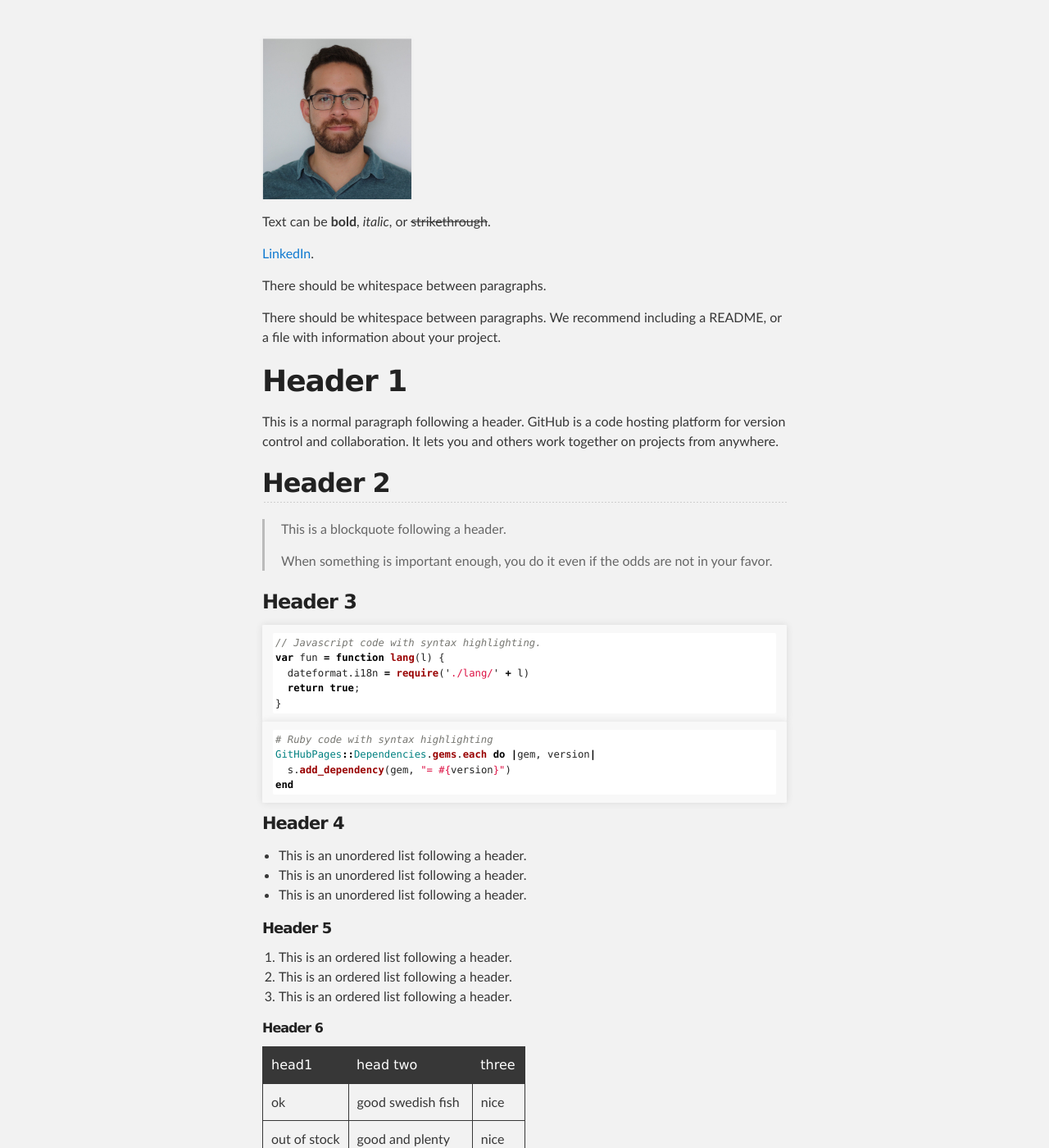
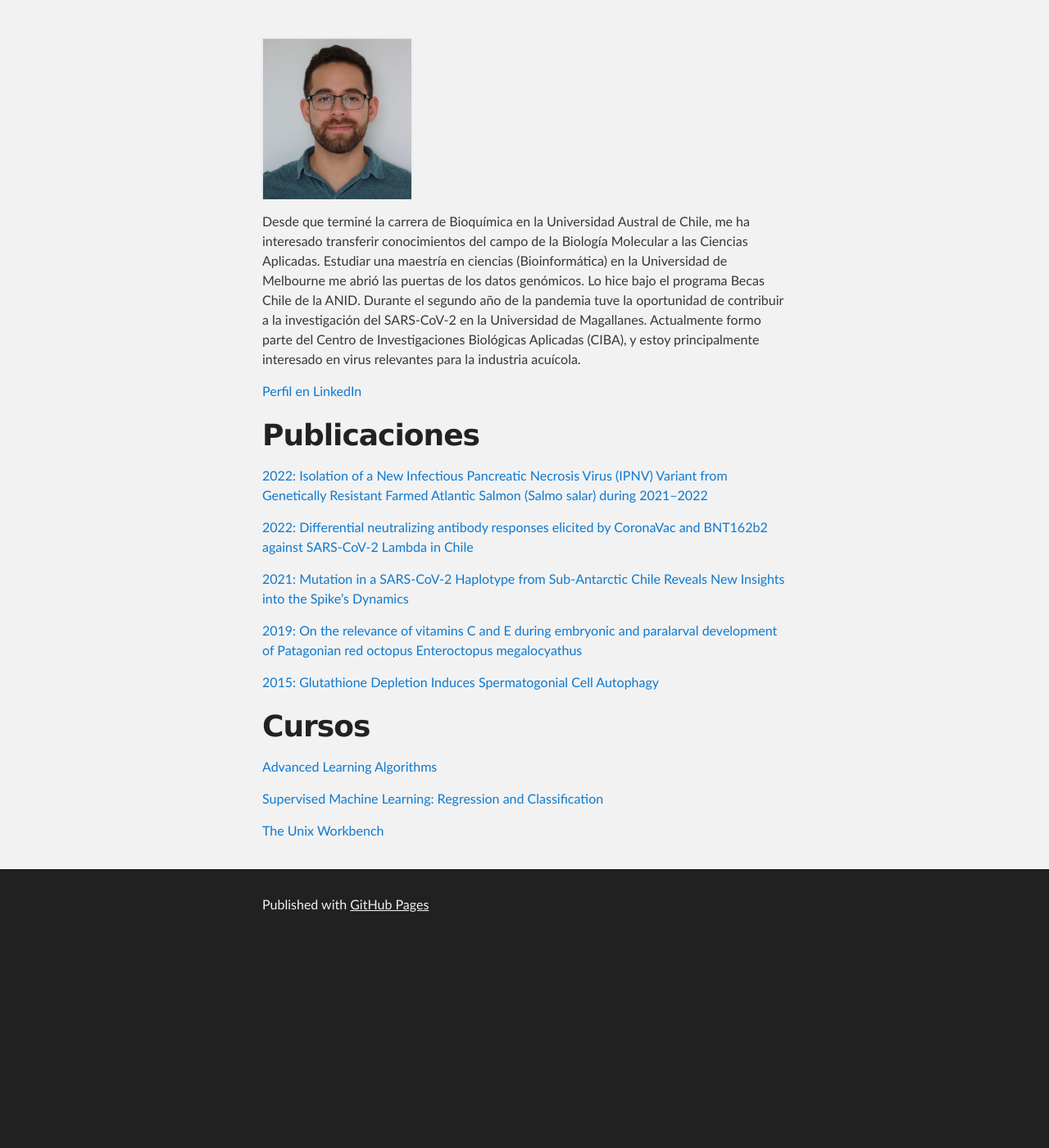
Before and after one commit to marco-montesdeoca/marco-montesdeoca.github.io, a Jekyll site: the page built from index.md, in a window 1280 px wide and 1400 px high, scrolled down 213 px. Shown: the whole window at 82% size. Built offline with Jekyll 4.4.1, drawn with Linux system fonts in a browser that asks for light colours; after the commit the page ends 1363 px from its top, so only the background shows below that; some of the changed text lies outside the part shown.

Commit message:
Update index.md

````diff
--- a/index.md
+++ b/index.md
@@ -3,113 +3,27 @@ layout: default
 ---
 <img src="https://github.com/marco-montesdeoca/marco-montesdeoca.github.io/raw/main/Foto_Marco_Montes_de_Oca.png" width="182" height="196">
 
-Text can be **bold**, _italic_, or ~~strikethrough~~.
+Desde que terminé la carrera de Bioquímica en la Universidad Austral de Chile, me ha interesado transferir conocimientos del campo de la Biología Molecular a las Ciencias Aplicadas. Estudiar una maestría en ciencias (Bioinformática) en la Universidad de Melbourne me abrió las puertas de los datos genómicos. Lo hice bajo el programa Becas Chile de la ANID.
+Durante el segundo año de la pandemia tuve la oportunidad de contribuir a la investigación del SARS-CoV-2 en la Universidad de Magallanes. Actualmente formo parte del Centro de Investigaciones Biológicas Aplicadas (CIBA), y estoy principalmente interesado en virus relevantes para la industria acuícola.
 
-[LinkedIn](https://www.linkedin.com/in/marco-montes-de-oca-809383132/).
+[Perfil en LinkedIn](https://www.linkedin.com/in/marco-montes-de-oca-809383132/)
 
-There should be whitespace between paragraphs.
+# Publicaciones
 
-There should be whitespace between paragraphs. We recommend including a README, or a file with information about your project.
+[2022: Isolation of a New Infectious Pancreatic Necrosis Virus (IPNV) Variant from Genetically Resistant Farmed Atlantic Salmon (Salmo salar) during 2021–2022](https://www.mdpi.com/2076-0817/11/11/1368)
 
-# Header 1
+[2022: Differential neutralizing antibody responses elicited by CoronaVac and BNT162b2 against SARS-CoV-2 Lambda in Chile](https://www.nature.com/articles/s41564-022-01092-1)
 
-This is a normal paragraph following a header. GitHub is a code hosting platform for version control and collaboration. It lets you and others work together on projects from anywhere.
+[2021: Mutation in a SARS-CoV-2 Haplotype from Sub-Antarctic Chile Reveals New Insights into the Spike’s Dynamics](https://www.mdpi.com/1999-4915/13/5/883)
 
-## Header 2
+[2019: On the relevance of vitamins C and E during embryonic and paralarval development of Patagonian red octopus Enteroctopus megalocyathus](https://www.sciencedirect.com/science/article/abs/pii/S0044848617325917?via%3Dihub)
 
-> This is a blockquote following a header.
->
-> When something is important enough, you do it even if the odds are not in your favor.
+[2015: Glutathione Depletion Induces Spermatogonial Cell Autophagy](https://onlinelibrary.wiley.com/doi/abs/10.1002/jcb.25178)
 
-### Header 3
+# Cursos
 
-```js
-// Javascript code with syntax highlighting.
-var fun = function lang(l) {
-  dateformat.i18n = require('./lang/' + l)
-  return true;
-}
-```
+[Advanced Learning Algorithms](https://www.coursera.org/account/accomplishments/verify/9MHZW3N7LNG6)
 
-```ruby
-# Ruby code with syntax highlighting
-GitHubPages::Dependencies.gems.each do |gem, version|
-  s.add_dependency(gem, "= #{version}")
-end
-```
+[Supervised Machine Learning: Regression and Classification](https://www.coursera.org/account/accomplishments/verify/7UZ42AJK8YEL)
 
-#### Header 4
-
-*   This is an unordered list following a header.
-*   This is an unordered list following a header.
-*   This is an unordered list following a header.
-
-##### Header 5
-
-1.  This is an ordered list following a header.
-2.  This is an ordered list following a header.
-3.  This is an ordered list following a header.
-
-###### Header 6
-
-| head1        | head two          | three |
-|:-------------|:------------------|:------|
-| ok           | good swedish fish | nice  |
-| out of stock | good and plenty   | nice  |
-| ok           | good `oreos`      | hmm   |
-| ok           | good `zoute` drop | yumm  |
-
-### There's a horizontal rule below this.
-
-* * *
-
-### Here is an unordered list:
-
-*   Item foo
-*   Item bar
-*   Item baz
-*   Item zip
-
-### And an ordered list:
-
-1.  Item one
-1.  Item two
-1.  Item three
-1.  Item four
-
-### And a nested list:
-
-- level 1 item
-  - level 2 item
-  - level 2 item
-    - level 3 item
-    - level 3 item
-- level 1 item
-  - level 2 item
-  - level 2 item
-  - level 2 item
-- level 1 item
-  - level 2 item
-  - level 2 item
-- level 1 item
-
-### Definition lists can be used with HTML syntax.
-
-<dl>
-<dt>Name</dt>
-<dd>Godzilla</dd>
-<dt>Born</dt>
-<dd>1952</dd>
-<dt>Birthplace</dt>
-<dd>Japan</dd>
-<dt>Color</dt>
-<dd>Green</dd>
-</dl>
-
-```
-Long, single-line code blocks should not wrap. They should horizontally scroll if they are too long. This line should be long enough to demonstrate this.
-```
-
-```
-The final element.
-```
+[The Unix Workbench](https://www.coursera.org/account/accomplishments/verify/PYK97H239F8C)
````
